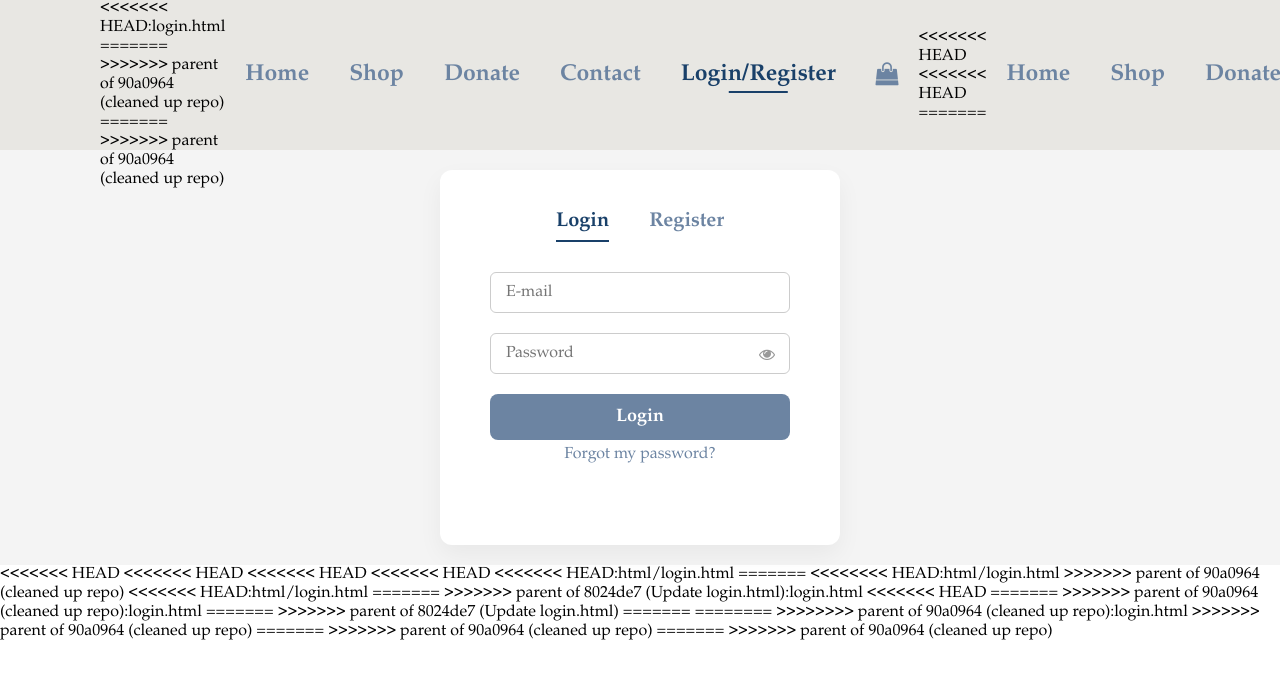
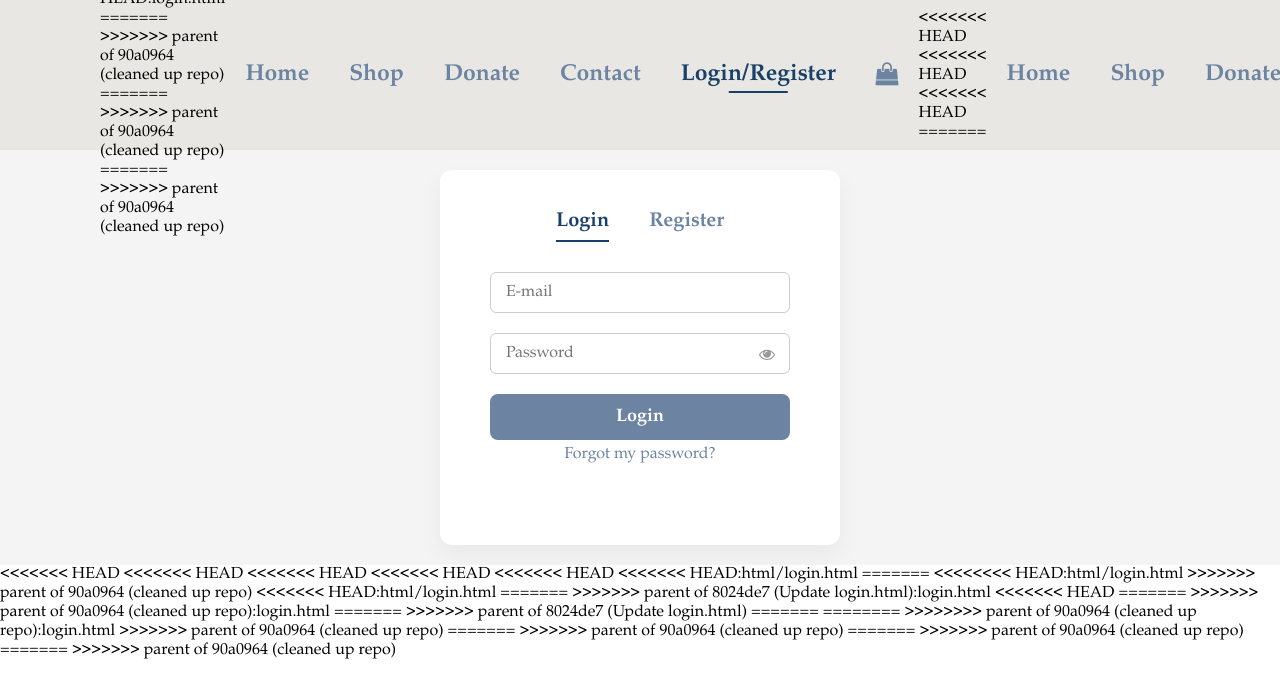
Before and after one commit to nykenkung/eCommerce-Store, a plain HTML site: page login.html in a window 1280 px wide. Shown: the top 698 px of the page. Drawn offline with Linux system fonts and the light colour scheme; no server answers; files whose address does not match are found by name.

Commit message:
reverting

```diff
--- a/login.html
+++ b/login.html
@@ -150,7 +150,10 @@ button:hover {
 <ul id="navbar">
 <<<<<<< HEAD
 <<<<<<< HEAD
+<<<<<<< HEAD
 <<<<<<< HEAD:login.html
+=======
+>>>>>>> parent of 90a0964 (cleaned up repo)
 =======
 >>>>>>> parent of 90a0964 (cleaned up repo)
 =======
@@ -163,6 +166,7 @@ button:hover {
 <li><a href="cart.html"><i class="fa fa-shopping-bag" aria-hidden="true"></i></a></li>
 <<<<<<< HEAD
 <<<<<<< HEAD
+<<<<<<< HEAD
 =======
 <li><a href="html/index.html">Home</a></li>
 <li><a href="html/shop.html">Shop</a></li>
@@ -171,6 +175,8 @@ button:hover {
 <li><a class="active" href="html/login.html">Login/Register</a></li>
 <li><a href="html/cart.html"><i class="fa fa-shopping-bag" aria-hidden="true"></i></a></li>
 >>>>>>> parent of adf8143 (cleaned up repo):html/login.html
+=======
+>>>>>>> parent of 90a0964 (cleaned up repo)
 =======
 >>>>>>> parent of 90a0964 (cleaned up repo)
 =======
@@ -326,6 +332,7 @@ loginForm.addEventListener('submit', (e) => {
 <<<<<<< HEAD
 <<<<<<< HEAD
 <<<<<<< HEAD
+<<<<<<< HEAD
 <<<<<<< HEAD:html/login.html
 =======
 <<<<<<<< HEAD:html/login.html
@@ -353,5 +360,8 @@ loginForm.addEventListener('submit', (e) => {
 =======
 <script src="app.js"></script>
 >>>>>>> parent of 90a0964 (cleaned up repo)
+=======
+<script src="app.js"></script>
+>>>>>>> parent of 90a0964 (cleaned up repo)
 </body>
 </html>
```
Also changed, not shown: contact.html (+6 -0 lines), donate.html (+6 -0 lines), index.html (+6 -0 lines), shop.html (+6 -0 lines).
